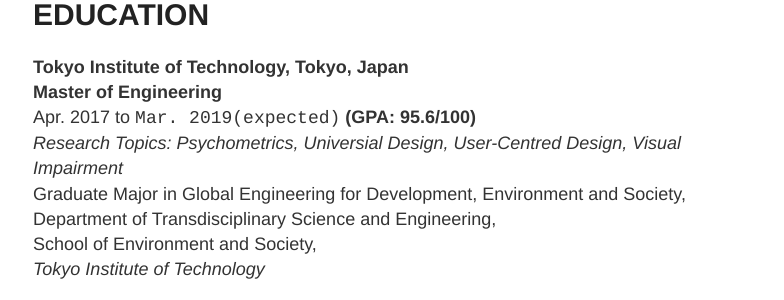
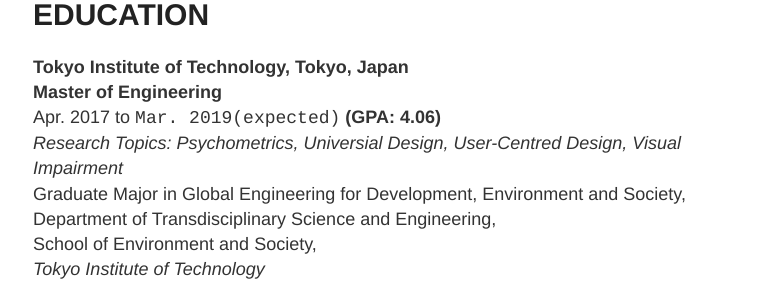
Before and after one commit to TangoEnSkai/tangoenskai.github.io, a Jekyll site: the page built from cv.md, in a window 1280 px wide and 900 px high, scrolled down 405 px. Shown: the part 153-453 px from the top of the window, without its empty margins (247-1031 px from the left). Built offline with Jekyll 4.4.1, drawn with Linux system fonts in a browser that asks for light colours.

Commit message:
Update GPA for postgraduate

```diff
--- a/cv.md
+++ b/cv.md
@@ -20,7 +20,7 @@
 
 **Tokyo Institute of Technology, Tokyo, Japan**
 **Master of Engineering**
-Apr. 2017 to `Mar. 2019(expected)` **(GPA: 95.6/100)**
+Apr. 2017 to `Mar. 2019(expected)` **(GPA: 4.06)**
 _Research Topics: Psychometrics, Universial Design, User-Centred Design, Visual Impairment_
 Graduate Major in Global Engineering for Development, Environment and Society,
 Department of Transdisciplinary Science and Engineering,
```
